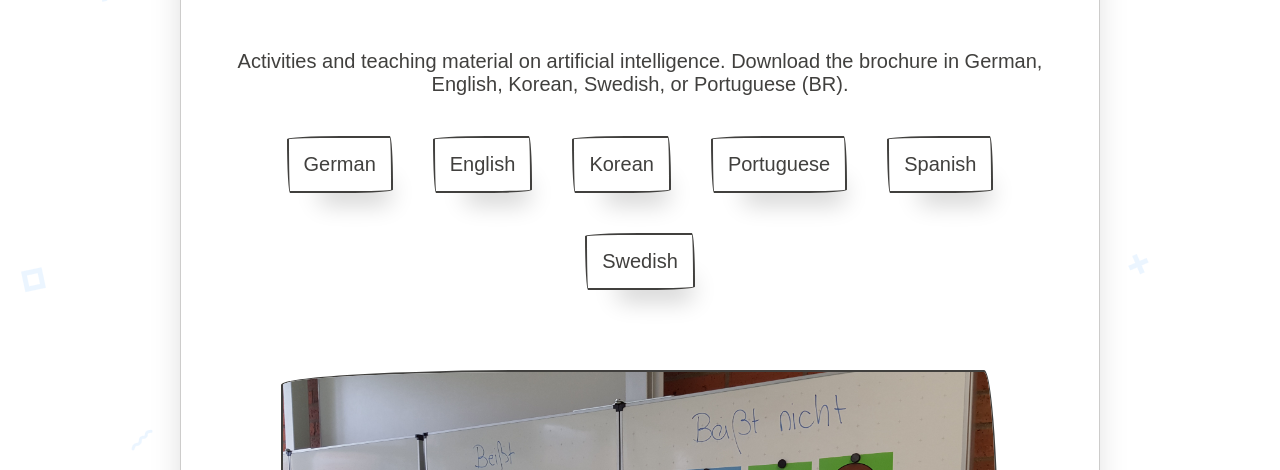
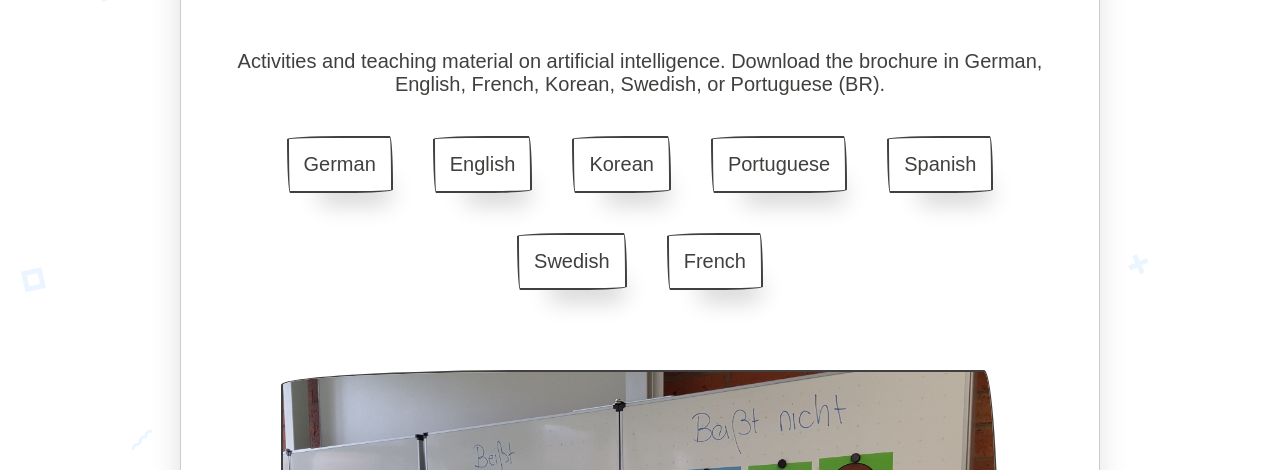
Before and after one commit to manzanillo/ai-unplugged, a Gatsby site: page / in a window 1280 px wide. Shown: the part 330-800 px from the top of the page. Built offline with nearby package versions, Linux system fonts and the light colour scheme; Gatsby itself is replaced by a stand-in of ours; a web font is replaced by a local one.

Commit message:
added french brochure

```diff
--- a/src/components/content.js
+++ b/src/components/content.js
@@ -27,13 +27,11 @@ const Content = () => (
             <a href="activity1.pptx">Monkey cards (presentation, German)</a>
           </li>
           <li>
-            <a href="activity1_english.pptx">
-              Monkey cards (presentation, English)
+            <a href="activity1_english.pptx">Monkey cards (presentation, English)
             </a>
           </li>
           <li>
-            <a href="activity1_portuguese.pptx">
-              Monkey cards (presentation, Portuguese)
+            <a href="activity1_portuguese.pptx">Monkey cards (presentation, Portuguese)
             </a>
           </li>
           <li>
--- a/src/components/hero.js
+++ b/src/components/hero.js
@@ -29,7 +29,7 @@ const Header = ({ siteTitle }) => (
       <h1 style={{ textAlign: "center" }}>AI Unplugged</h1>
       <p style={{ textAlign: "center" }}>
         Activities and teaching material on artificial intelligence. Download
-        the brochure in German, English, Korean, Swedish, or Portuguese (BR).
+        the brochure in German, English, French, Korean, Swedish, or Portuguese (BR).
       </p>
       <div style={{ textAlign: "center" }}>
         <button
@@ -68,6 +68,12 @@ const Header = ({ siteTitle }) => (
         >
           Swedish
         </button>
+        <button
+          style={{ margin: "1em" }}
+          onClick={() => (window.location.href = "francais.pdf")}
+        >
+          French
+        </button>
       </div>
       <div style={{ margin: 60, position: "relative" }}>
         <img src={mainImage} alt="Some content" />
```
